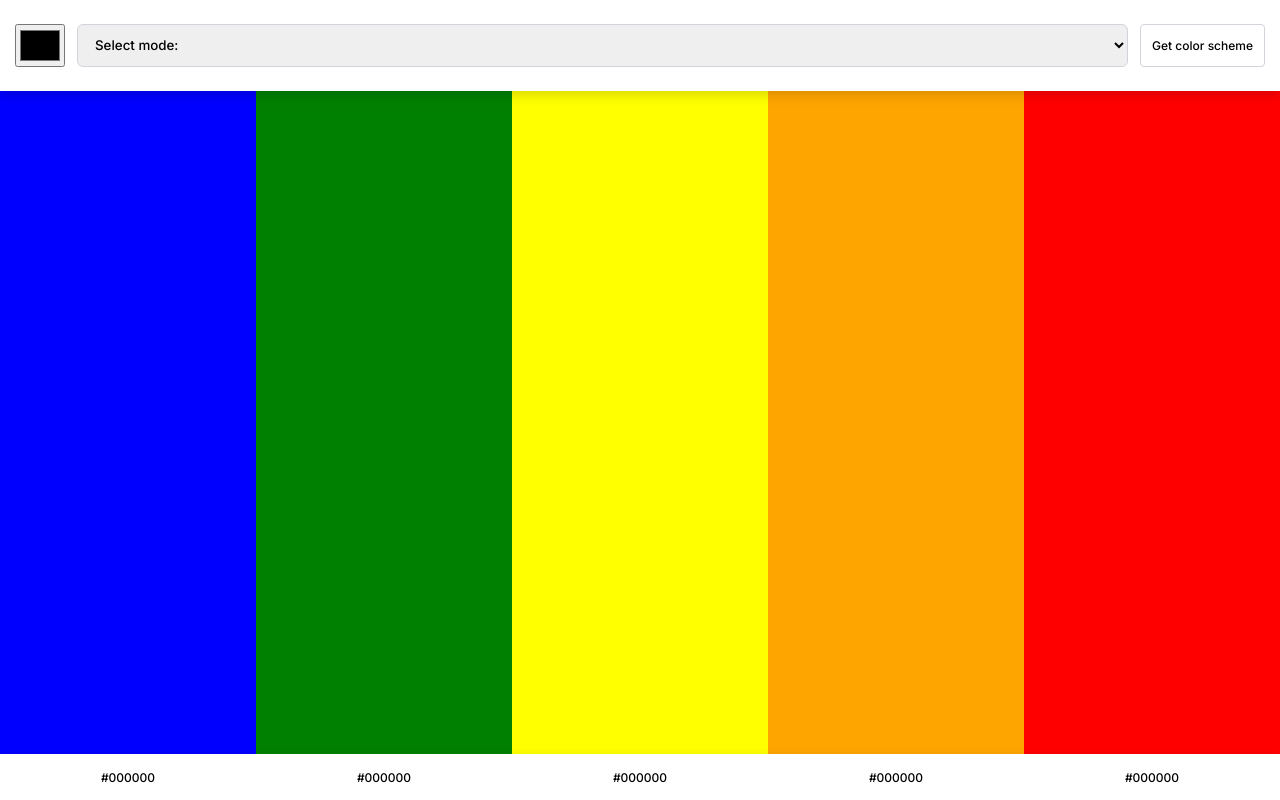
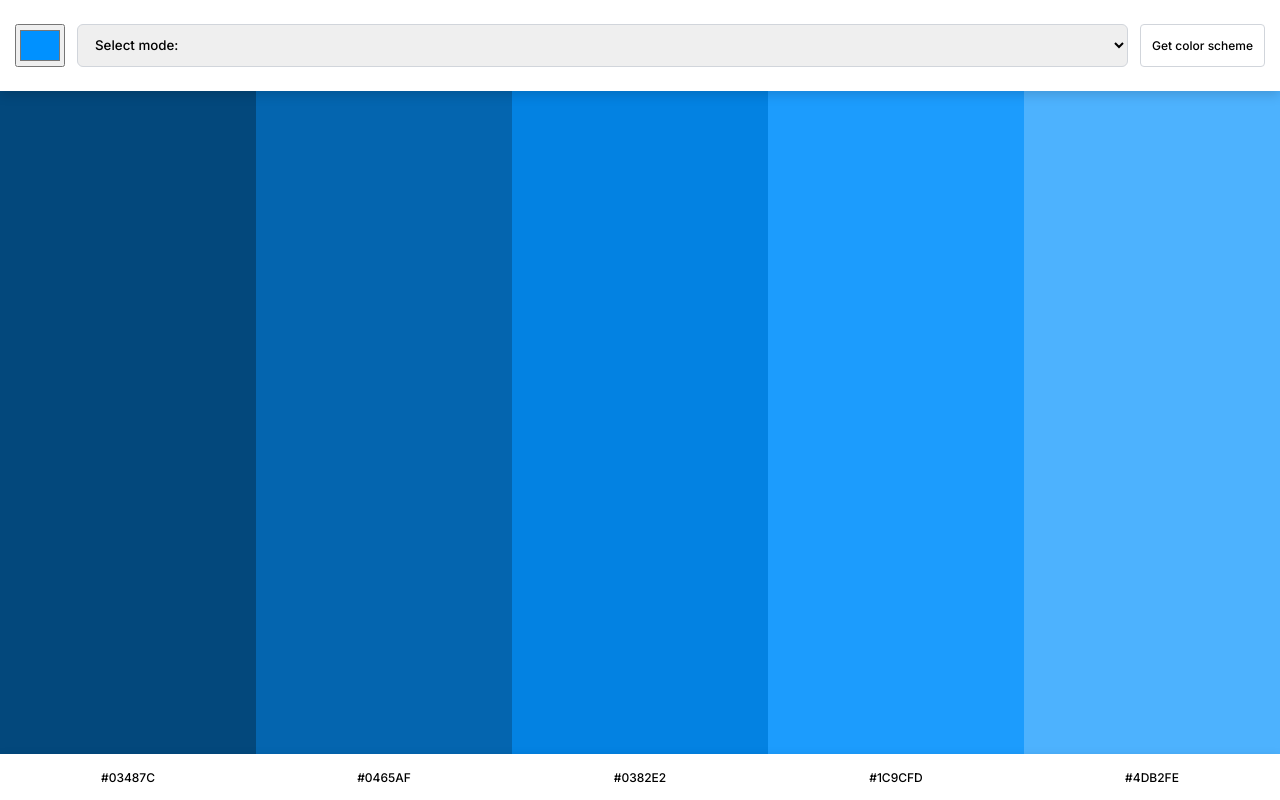
Before and after one commit to vrhernandez/color-scheme-generator, a plain HTML site: page index.html in a window 1280 px wide. Drawn offline with Linux system fonts and the light colour scheme.

Commit message:
connected to Color API, and render DOM elements with response data

```diff
--- a/index.css
+++ b/index.css
@@ -55,24 +55,26 @@ html, body {
     justify-content: end;
 }
 
-#color-one {
-    background-color: blue;
+#color-0 {
+    background-color: #03487C
+
+    ;
 }
 
-#color-two {
-    background-color: green;
+#color-1 {
+    background-color: #0465AF;
 }
 
-#color-three {
-    background-color: yellow;
+#color-2 {
+    background-color: #0382E2;
 }
 
-#color-four {
-    background-color: orange;
+#color-3 {
+    background-color: #1C9CFD;
 }
 
-#color-five {
-    background-color: red;
+#color-4 {
+    background-color: #4DB2FE;
 }
 
 #hex-footer {
--- a/index.html
+++ b/index.html
@@ -10,7 +10,7 @@
     </head>
     <body>
         <form id="scheme-form">
-            <input type="color" id="color-picker">
+            <input type="color" id="color-picker" value="#0091FF">
             <select name="mode-selector" id="mode-selector">
                 <option value="" selected>Select mode:</option>
                 <option value="monochrome">Monochrome</option>
@@ -24,23 +24,23 @@
             <button id="submit-btn">Get color scheme</button>
         </form>
         <div class="color-results">
-            <div id="color-one" class="color-bar">
+            <div id="color-0" class="color-bar">
             </div>
-            <div id="color-two" class="color-bar">
+            <div id="color-1" class="color-bar">
             </div>
-            <div id="color-three" class="color-bar">
+            <div id="color-2" class="color-bar">
             </div>
-            <div id="color-four" class="color-bar">
+            <div id="color-3" class="color-bar">
             </div>
-            <div id="color-five" class="color-bar">
+            <div id="color-4" class="color-bar">
             </div>
         </div>
         <div id="hex-footer">
-            <p id="hex-one">#000000</p>
-            <p id="hex-two">#000000</p>
-            <p id="hex-three">#000000</p>
-            <p id="hex-four">#000000</p>
-            <p id="hex-five">#000000</p>
+            <p id="hex-0">#03487C</p>
+            <p id="hex-1">#0465AF</p>
+            <p id="hex-2">#0382E2</p>
+            <p id="hex-3">#1C9CFD</p>
+            <p id="hex-4">#4DB2FE</p>
         </div>
 
         <script src="index.js"></script>
--- a/index.js
+++ b/index.js
@@ -1,17 +1,21 @@
 const schemeForm = document.getElementById("scheme-form")
 
+schemeForm.addEventListener("submit", (e) => {
+    e.preventDefault()
 
-schemeForm.addEventListener("submit", () => {
     const baseURL = "https://www.thecolorapi.com"
-const hex = "000000"
-const mode = "monochrome"
+    const hex = document.getElementById("color-picker").value.substring(1)
+    const mode = document.getElementById("mode-selector").value
 
     fetch(`${baseURL}/scheme?hex=${hex}&mode=${mode}`)
         .then(res => res.json())
         .then(data => {
             const colorList = data.colors
-        colorList.forEach(color => {
-            console.log(color.hex.value)
-        });
+            colorList.forEach(function(color, index) {
+                const colorBarEl = document.getElementById(`color-${index}`)
+                const hexEl = document.getElementById(`hex-${index}`)
+                colorBarEl.style.backgroundColor = color.hex.value
+                hexEl.textContent = color.hex.value
             })
         })
+})
```
Lines whose indentation alone changed are shown as unchanged.
